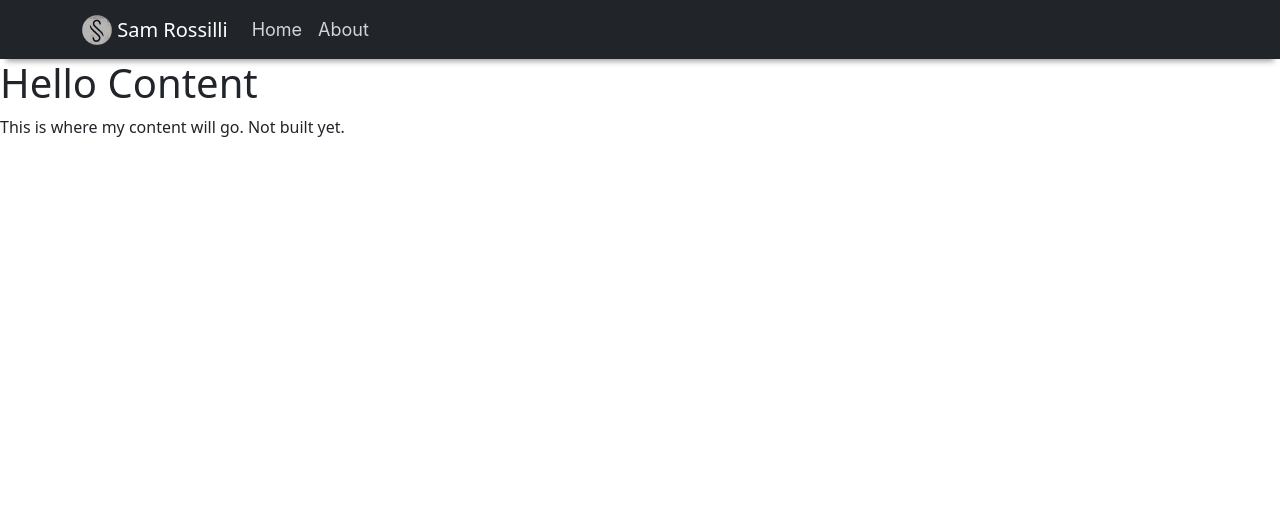
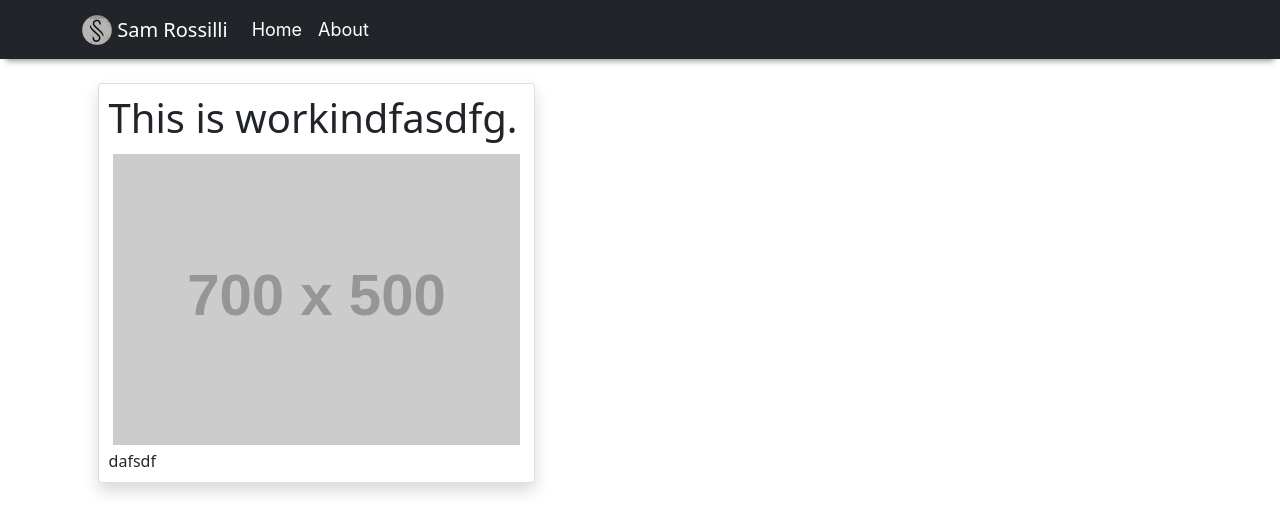
Before and after one commit to sarossilli/portfolio-node, a React (Create React App) app: page /#/ in a window 1280 px wide. Shown: the top 532 px of the page. Built offline with nearby package versions, Linux system fonts and the light colour scheme.

Commit message:
Built project and homepage framework

```diff
--- a/src/header/Header.css
+++ b/src/header/Header.css
@@ -1,5 +1,5 @@
-.fontHeader{
-    opacity: 80%;
+a.fontHeader, a.fontHeader.active, .fontHeader{
+    opacity: 80;
     display: block;
     padding: 8px;
     text-decoration: none;
@@ -16,7 +16,6 @@
   color: white;
 }
 
-.fontHeader:hover, a:hover{
-  color:white;
-  opacity: 100%;
+a.fontHeader.hover, .fontHeader.hover,.fontHeader:hover{
+  opacity: 100;
 }
--- a/src/home/Home.js
+++ b/src/home/Home.js
@@ -1,13 +1,25 @@
+
+import React from "react";
+import Project from "../project/Project"
+import { Container, Row, Col } from "react-bootstrap";
+import './Home.css'
+
+function Home() {
+    return (
+        <Container className="mb-4 projects index">
+            <Row>
+                <Col className="col-lg-6 col-lg-4">
+                    <Project title="This is workindfasdfg." text="dafsdf">
+
+                    </Project>
+                </Col>
+            </Row>
 
 
+        </Container >
 
-function Home() {
-  return (
-    <div className="Header">
-        <h1>Hello Content</h1>
-        <p>This is where my content will go. Not built yet.</p>
-    </div>
-  );
+
+    );
 }
 
 export default Home;
--- a/src/project/Project.js
+++ b/src/project/Project.js
@@ -0,0 +1,17 @@
+
+import React from "react";
+import './Project.css'
+import Card from 'react-bootstrap/Card';
+function Project({title,text}) {
+    return (
+        <div>
+        <Card className="card mt-4 shadow bg-white rounded">
+            <h1>{title}</h1>
+            <img className="img-fluid rounded p-1" src="https://via.placeholder.com/700x500" width='500' height='700'/>
+            <p1>{text}</p1>
+        </Card>
+        </div>
+    );
+}
+
+export default Project;
```
Also changed, not shown: src/home/Home.css (added), src/project/Project.css (added).
